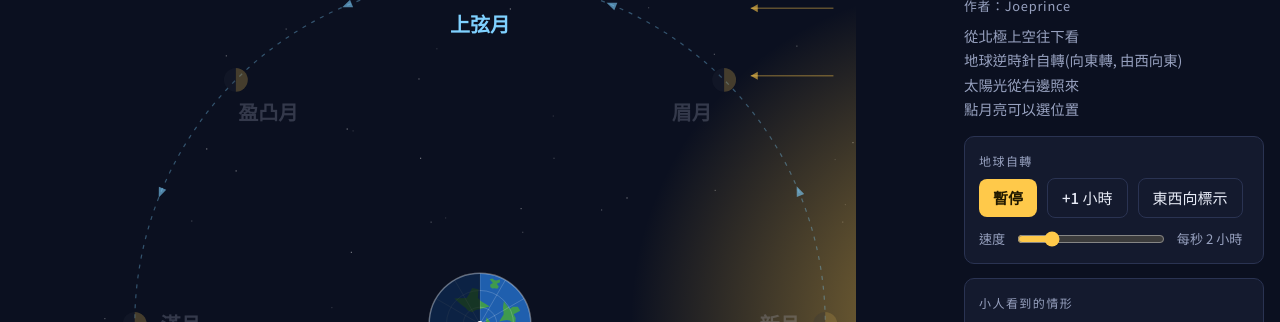
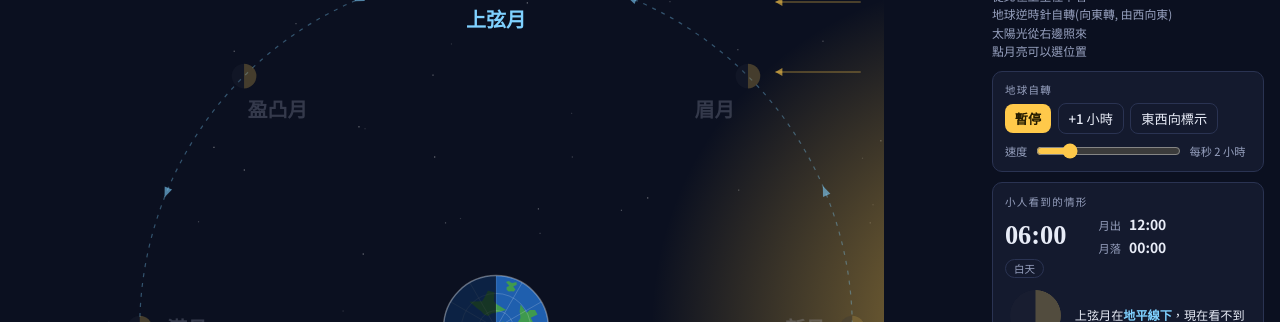
Before and after one commit to joeprince7/moon-phase, a plain HTML site: page index.html in a window 1280 px wide. Shown: the part 72-394 px from the top of the page. Drawn offline with Linux system fonts and the light colour scheme.

Commit message:
Add files via upload

```diff
--- a/index.html
+++ b/index.html
@@ -18,42 +18,42 @@
   color-scheme:dark;
 }
 html,body{background:var(--space);color:var(--ink)}
-body{font-family:var(--body);font-size:15px;line-height:1.6;padding-inline:16px;padding-block:20px 32px}
-.wrap{max-width:1400px;margin:0 auto;display:grid;grid-template-columns:minmax(0,1fr) 300px;gap:20px;align-items:start}
+body{font-family:var(--body);font-size:15px;line-height:1.6;padding-inline:16px;padding-block:12px}
+.wrap{max-width:1400px;margin:0 auto;display:grid;grid-template-columns:minmax(0,1fr) clamp(220px,34vh,300px);gap:16px;align-items:start}
 @media (max-width:820px){.wrap{grid-template-columns:minmax(0,1fr)}}
-h1{font-family:var(--display);font-weight:900;font-size:1.7rem;margin:0 0 4px;text-wrap:balance;letter-spacing:.04em}
-.sub{color:var(--muted);margin:0;font-size:.9rem;line-height:1.7}
-.stage{position:relative;width:min(100%,calc(100vh - 48px));margin:0 auto;aspect-ratio:1/1}
+h1{font-family:var(--display);font-weight:900;font-size:1.6em;margin:0 0 .1em;line-height:1.2;text-wrap:balance;letter-spacing:.04em}
+.sub{color:var(--muted);margin:0;font-size:.9em;line-height:1.55}
+.stage{position:relative;width:min(100%,calc(100vh - 24px));margin:0 auto;aspect-ratio:1/1}
 canvas#sky{width:100%;height:100%;display:block;cursor:pointer;border-radius:10px}
-aside{display:flex;flex-direction:column;gap:14px;min-width:0}
-.box{background:var(--panel);border:1px solid var(--line);border-radius:10px;padding:14px}
-.label{font-size:.75rem;letter-spacing:.12em;color:var(--muted);margin:0 0 8px}
+aside{display:flex;flex-direction:column;gap:.75em;min-width:0;font-size:clamp(11px,1.65vh,15px);line-height:1.45}
+.box{background:var(--panel);border:1px solid var(--line);border-radius:10px;padding:.8em .9em}
+.label{font-size:.8em;letter-spacing:.12em;color:var(--muted);margin:0 0 .5em}
 .phases{display:grid;grid-template-columns:repeat(4,1fr);gap:6px}
 .phases button{background:transparent;border:1px solid var(--line);color:var(--ink);border-radius:8px;padding:6px 2px 4px;font:inherit;font-size:.8rem;cursor:pointer;display:flex;flex-direction:column;align-items:center;gap:2px}
 .phases button canvas{width:30px;height:30px}
 .phases button[aria-pressed="true"]{border-color:var(--sel);background:#1d2a48}
 button:focus-visible,input:focus-visible{outline:2px solid var(--sel);outline-offset:2px}
-.row{display:flex;gap:10px;align-items:center;flex-wrap:wrap}
-.btn{background:var(--sun);color:#221a00;border:0;border-radius:8px;padding:7px 14px;font:inherit;font-weight:700;cursor:pointer}
+.row{display:flex;gap:.5em;align-items:center;flex-wrap:wrap}
+.btn{background:var(--sun);color:#221a00;border:0;border-radius:8px;padding:.4em .75em;font:inherit;font-weight:700;cursor:pointer}
 .btn.ghost{background:transparent;color:var(--ink);border:1px solid var(--line);font-weight:500}
-input[type=range]{flex:1;min-width:120px;accent-color:var(--sun)}
-.time{font-family:var(--display);font-size:2.2rem;font-weight:700;font-variant-numeric:tabular-nums;line-height:1.1}
-.tag{display:inline-block;font-size:.8rem;padding:1px 8px;border-radius:999px;border:1px solid var(--line);color:var(--muted)}
-.view{display:flex;gap:12px;align-items:center}
-.view canvas{width:84px;height:84px;flex:none}
-.msg{font-size:.92rem}
+input[type=range]{flex:1;min-width:80px;accent-color:var(--sun)}
+.time{font-family:var(--display);font-size:2em;font-weight:700;font-variant-numeric:tabular-nums;line-height:1.1}
+.tag{display:inline-block;font-size:.8em;padding:1px 8px;border-radius:999px;border:1px solid var(--line);color:var(--muted)}
+.view{display:flex;gap:.7em;align-items:center}
+.view canvas{width:4.6em;height:4.6em;flex:none}
+.msg{font-size:.92em}
 .msg b{color:var(--sel)}
 .controls{display:flex;gap:10px;align-items:center;flex-wrap:wrap;max-width:880px;margin-bottom:12px;padding:10px 14px}
 .toggle[aria-pressed="true"]{background:var(--sel);color:#0b1020;border-color:var(--sel);font-weight:700}
 .time{flex:none;width:3.1em;white-space:nowrap}
 .rise dd{width:3.2em}
-.timeRow{display:flex;align-items:center;gap:16px;flex-wrap:wrap}
+.timeRow{display:flex;align-items:center;gap:.9em;flex-wrap:wrap}
 .rise{margin:0;display:flex;flex-direction:column;gap:2px;font-variant-numeric:tabular-nums}
 .rise div{display:flex;gap:8px;align-items:baseline}
-.rise dt{color:var(--muted);font-size:.82rem}
-.rise dd{margin:0;font-weight:700;font-size:1.05rem}
-.by{margin:0 0 8px;color:var(--muted);font-size:.8rem;letter-spacing:.06em}
-.note{color:var(--muted);font-size:.82rem;margin:0}
+.rise dt{color:var(--muted);font-size:.85em}
+.rise dd{margin:0;font-weight:700;font-size:1.05em}
+.by{margin:0 0 .4em;color:var(--muted);font-size:.8em;letter-spacing:.06em}
+.note{color:var(--muted);font-size:.85em;margin:0}
 </style>
 
 </head>
@@ -71,7 +71,7 @@ input[type=range]{flex:1;min-width:120px;accent-color:var(--sun)}
     </header>
     <div class="box">
       <p class="label">地球自轉</p>
-      <div class="row" style="margin-bottom:10px">
+      <div class="row" style="margin-bottom:.5em">
         <button class="btn" id="play">暫停</button>
         <button class="btn ghost" id="step">+1 小時</button>
         <button class="btn ghost toggle" id="ewBtn" aria-pressed="false">東西向標示</button>
@@ -93,7 +93,7 @@ input[type=range]{flex:1;min-width:120px;accent-color:var(--sun)}
           <div><dt>月落</dt><dd id="setT">00:00</dd></div>
         </dl>
       </div>
-      <p style="margin:2px 0 10px"><span class="tag" id="dayTag">晚上</span></p>
+      <p style="margin:.1em 0 .5em"><span class="tag" id="dayTag">晚上</span></p>
       <div class="view">
         <canvas id="seen" width="168" height="168" aria-label="小人看到的月相"></canvas>
         <div class="msg" id="seenMsg"></div>
```
